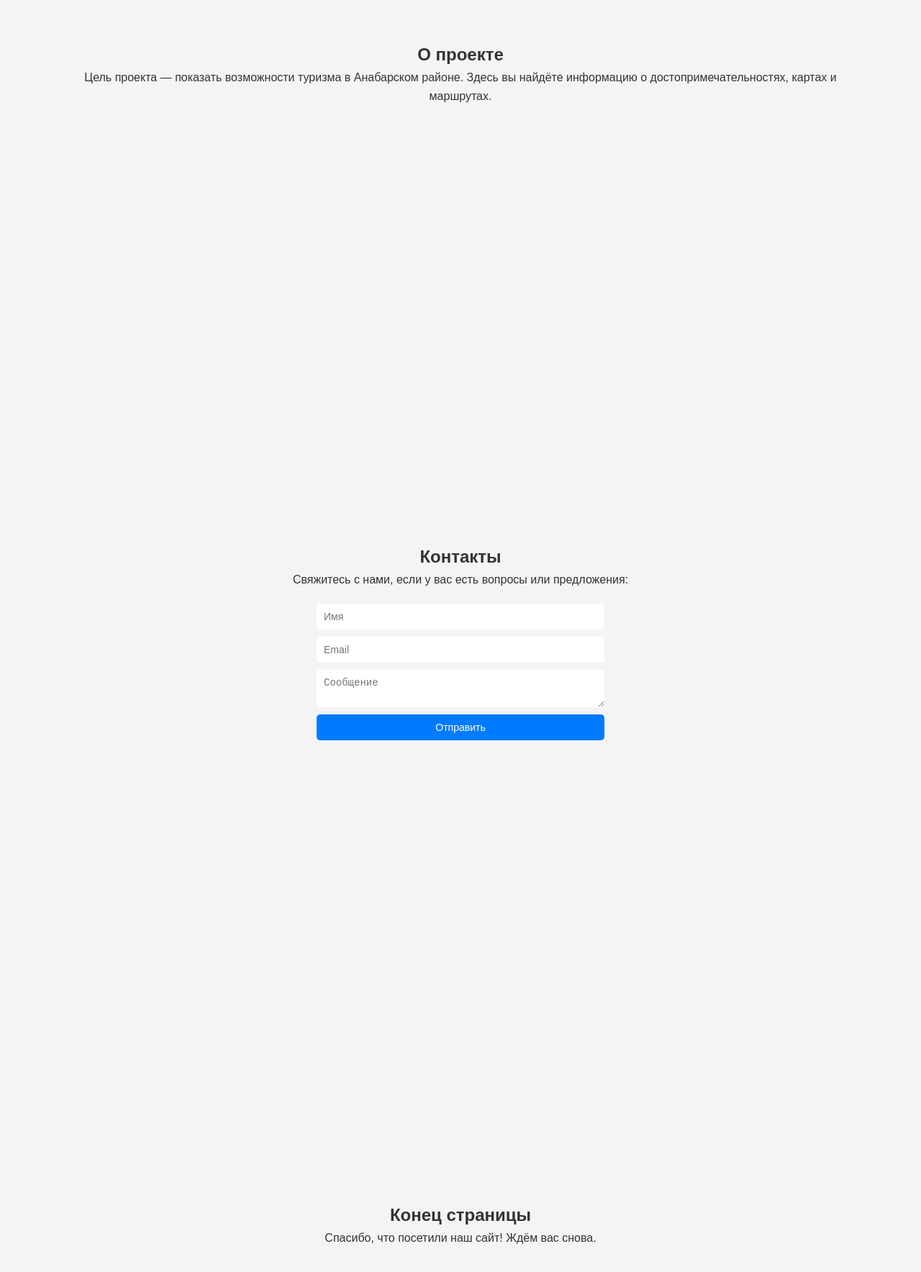
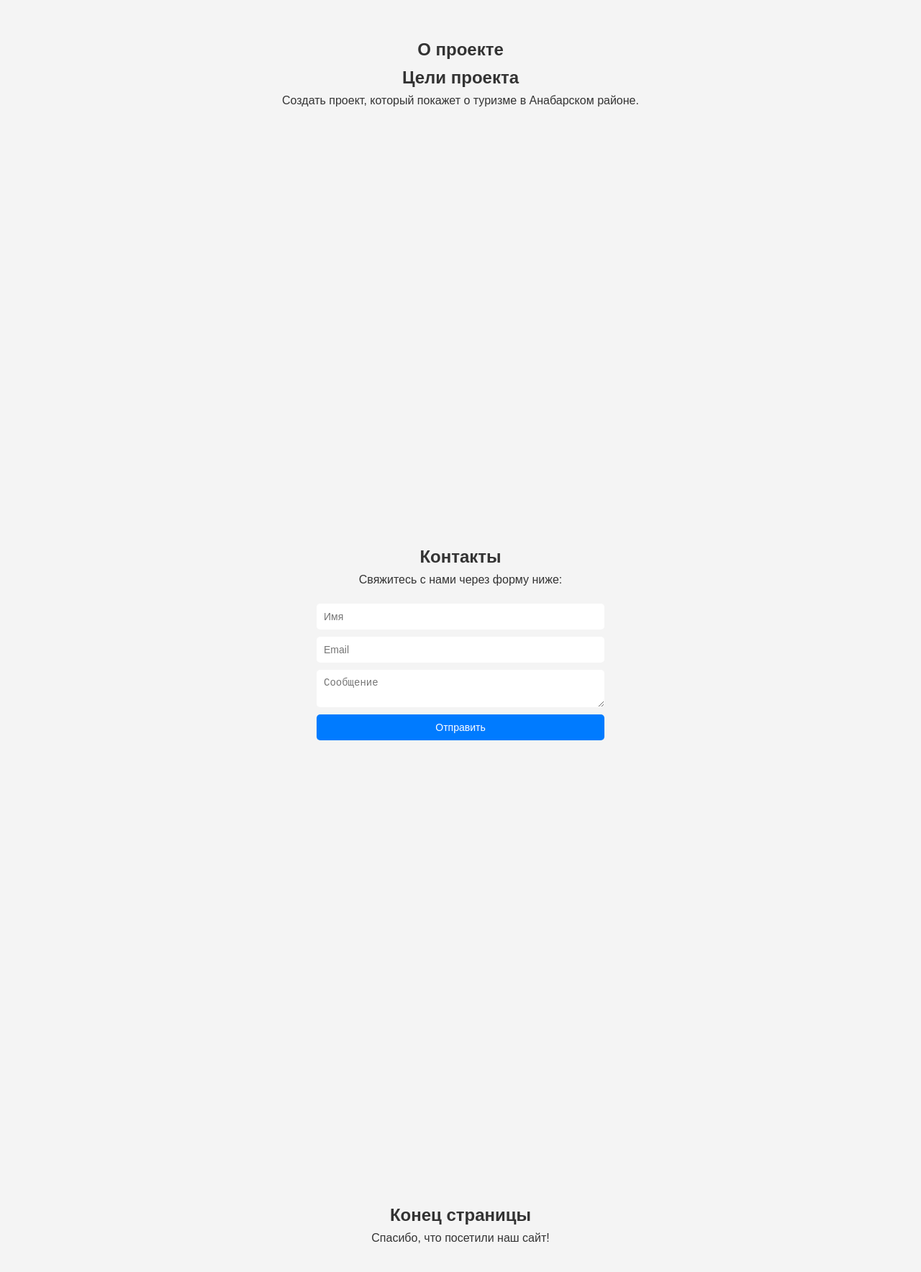
Before and after one commit to sykqwer/site, a plain HTML site: page index.html in a window 1280 px wide. Shown: the part 1860-3628 px from the top of the page at 72% size. Drawn offline with Linux system fonts and the light colour scheme.

Commit message:
Update index.html

```diff
--- a/index.html
+++ b/index.html
@@ -3,11 +3,11 @@
 <head>
 <meta charset="UTF-8">
 <meta name="viewport" content="width=device-width, initial-scale=1.0">
-    <title>Туризм в Анабарском районе</title>
+<title>Минималистичный сайт</title>
 <link rel="stylesheet" href="styles.css">
 </head>
 <body>
-    <!-- Навигационная панель -->
+
 <nav class="navbar">
 <ul class="nav-links">
 <li><a href="#home" class="nav-link">Главная</a></li>
@@ -17,7 +17,6 @@
 </ul>
 </nav>
 
-    <!-- Главная секция -->
 <section id="home" class="section">
 <div class="content">
 <div class="image-container">
@@ -26,49 +25,37 @@
 <div class="text-container">
 <h1 class="fade-in">Добро пожаловать!</h1>
 <p class="fade-in">
-                    Этот проект создан для демонстрации туризма в Анабарском районе.
+Этот проект создан для демонстрации Туризма в Анабарском районе, мы стремимся к простоте.
 </p>
 </div>
 </div>
 </section>
 
-    <!-- Секция "О проекте" -->
 <section id="about" class="section">
+<h1>О проекте</h1>
 <div class="content">
-            <h1 class="fade-in">О проекте</h1>
-            <p class="fade-in">
-                Цель проекта — показать возможности туризма в Анабарском районе. Здесь вы найдёте информацию о достопримечательностях, картах и маршрутах.
+<h2>Цели проекта</h2>
+<p>
+Создать проект, который покажет о туризме в Анабарском районе.
 </p>
 </div>
 </section>
 
-    <!-- Секция "Контакты" -->
 <section id="contact" class="section">
-        <div class="content">
-            <h1 class="fade-in">Контакты</h1>
-            <p class="fade-in">
-                Свяжитесь с нами, если у вас есть вопросы или предложения:
-            </p>
+<h1>Контакты</h1>
+<p>Свяжитесь с нами через форму ниже:</p>
 <form>
 <input type="text" placeholder="Имя" required>
 <input type="email" placeholder="Email" required>
 <textarea placeholder="Сообщение"></textarea>
 <button type="submit">Отправить</button>
 </form>
-        </div>
 </section>
 
-    <!-- Секция "Конец" -->
 <section id="end" class="section">
-        <div class="content">
-            <h1 class="fade-in">Конец страницы</h1>
-            <p class="fade-in">
-                Спасибо, что посетили наш сайт! Ждём вас снова.
-            </p>
-        </div>
+<h1>Конец страницы</h1>
+<p>Спасибо, что посетили наш сайт!</p>
 </section>
 
-    <!-- Подключение скрипта -->
-    <script src="script.js"></script>
-</body>
+<script src="script.js"></script></body>
 </html>
```
Lines whose indentation alone changed are shown as unchanged.
